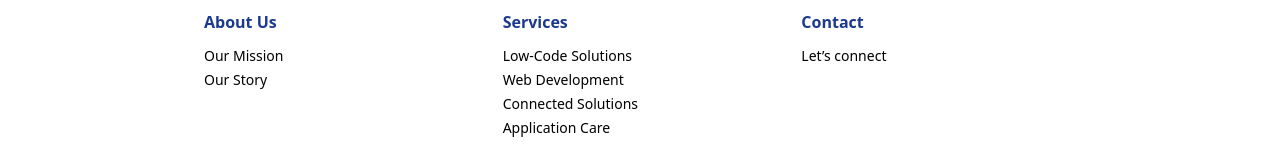
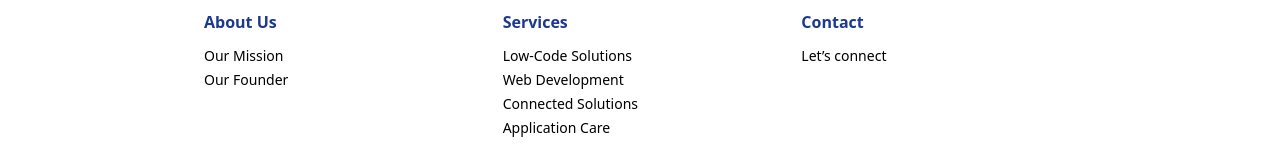
Before and after one commit to thephoenix470/my-portfolio, a Next.js app: page / in a window 1280 px wide. Shown: the part 1282-1442 px from the top of the page. Built offline with nearby package versions, Linux system fonts and the light colour scheme.

Commit message:
open graph SEO added

```diff
--- a/src/components/Footer.tsx
+++ b/src/components/Footer.tsx
@@ -31,10 +31,10 @@ export default function Footer() {
               </li>
               <li>
                 <Link
-                  href="/about#story"
+                  href="/about#founder"
                   className="text-black-900 dark:text-white hover:text-blue-900 hover:dark:text-white"
                 >
-                  Our Story
+                  Our Founder
                 </Link>
               </li>
             </ul>
```
